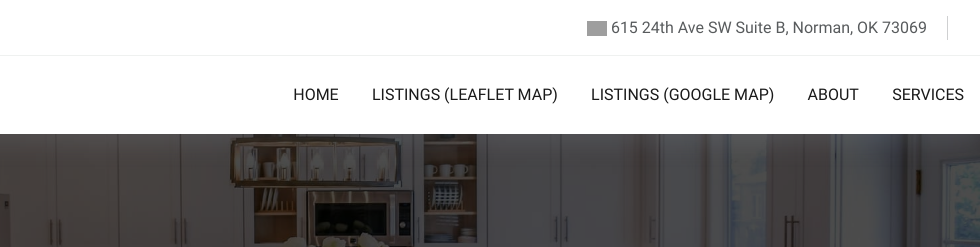
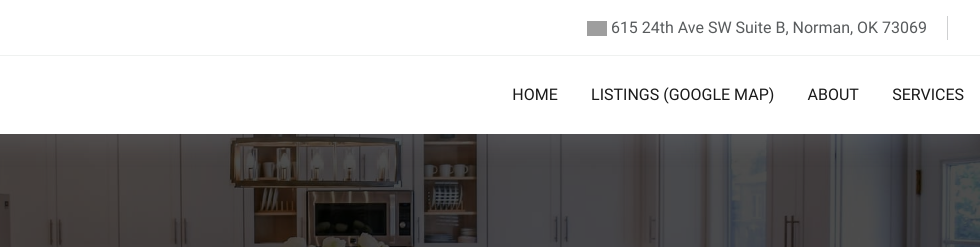
Before and after one commit to betterwebsite/johnsoncommercial, an Eleventy site: page src/content/pages/contact.html in a window 1280 px wide. Shown: the top 247 px of the page, 300-1280 px from the left. Built offline with nearby package versions, Linux system fonts and the light colour scheme; Eleventy itself is replaced by a stand-in of ours; files that its build step writes are made by us from their sources; grey boxes are pictures that could not be loaded; what @codestitchofficial/eleventy-plugin-sharp-images would draw is missing.

Commit message:
removed leaflet
Jordan Babb

```diff
--- a/src/_includes/components/header.html
+++ b/src/_includes/components/header.html
@@ -57,11 +57,11 @@
                                 Home
                             </a>
                         </li>
-                        <li class="cs-li">
+                        <!-- <li class="cs-li">
                             <a href="/listings" class="cs-li-link  {{ 'cs-active' if 'listings' == page.fileSlug }}">
                                 Listings (Leaflet Map)
                             </a>
-                        </li>
+                        </li> -->
                         <li class="cs-li">
                             <a href="/listings_google" class="cs-li-link  {{ 'cs-active' if 'listings_google' == page.fileSlug }}">
                                 Listings (Google Map)
```
